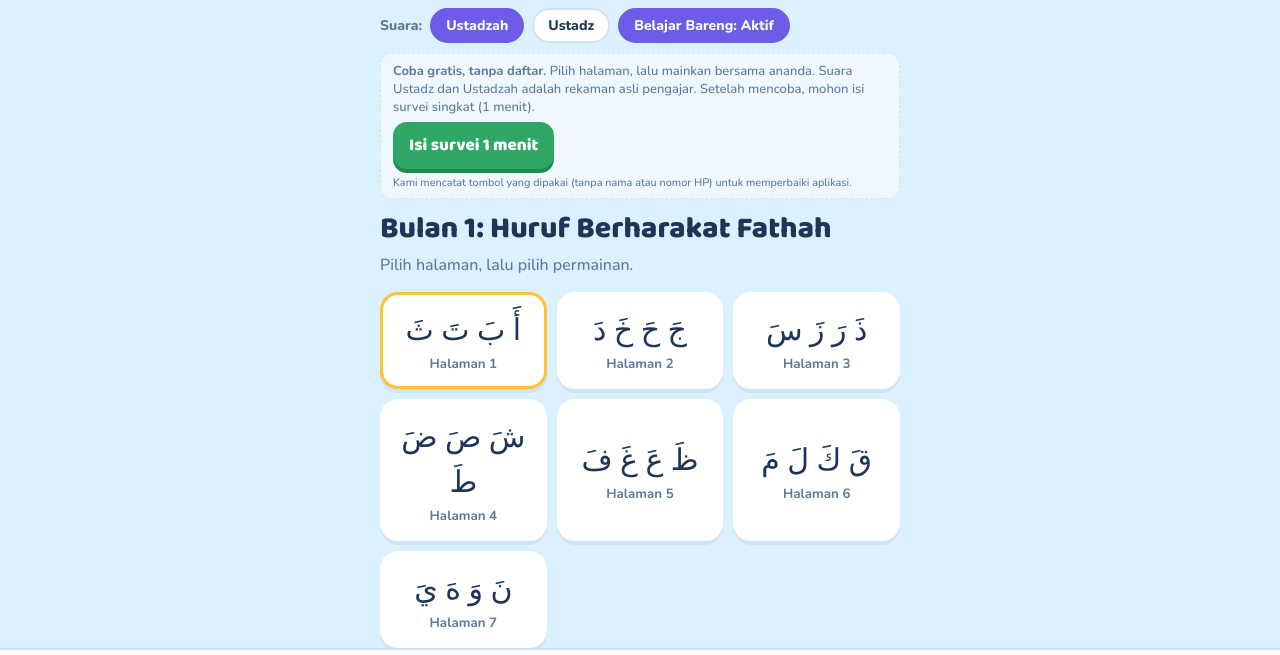
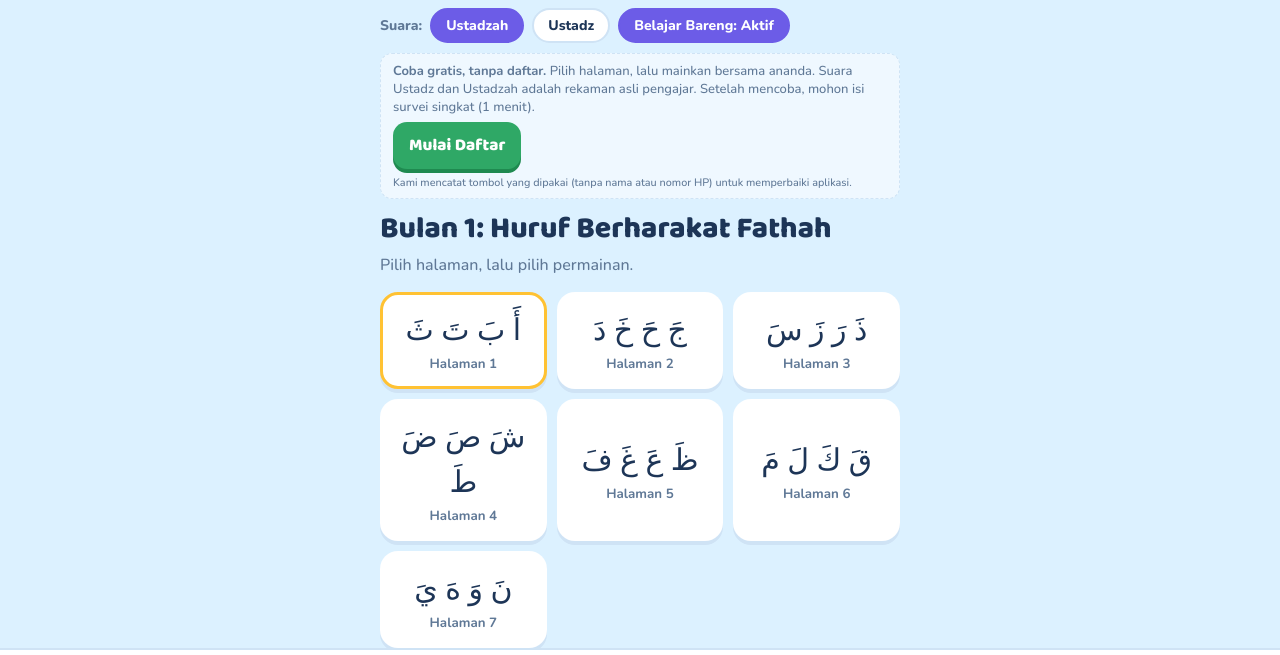
Before and after one commit to kemalfirdaus-01/ngajiceria, a plain HTML site: page index.html in a window 1280 px wide. Shown: the part 78-733 px from the top of the page. Drawn offline with nearby package versions, Linux system fonts and the light colour scheme; a web font is replaced by a local one.

Commit message:
Add files via upload

```diff
--- a/index.html
+++ b/index.html
@@ -199,7 +199,7 @@ nav a.aktif{color:var(--tinta);background:var(--langit)}
     <button type="button" class="ps" id="bareng">Belajar Bareng</button>
     <span id="info-suara" class="info-suara" aria-live="polite"></span>
   </div>
-  <div class="catatan ajak"><span><b>Coba gratis, tanpa daftar.</b> Pilih halaman, lalu mainkan bersama ananda. Suara Ustadz dan Ustadzah adalah rekaman asli pengajar. Setelah mencoba, mohon isi survei singkat (1 menit).</span><button type="button" class="btn-sv" data-buka-survei="atas">Isi survei 1 menit</button><small>Kami mencatat tombol yang dipakai (tanpa nama atau nomor HP) untuk memperbaiki aplikasi.</small></div>
+  <div class="catatan ajak"><span><b>Coba gratis, tanpa daftar.</b> Pilih halaman, lalu mainkan bersama ananda. Suara Ustadz dan Ustadzah adalah rekaman asli pengajar. Setelah mencoba, mohon isi survei singkat (1 menit).</span><button type="button" class="btn-sv" data-buka-survei="atas">Mulai Daftar</button><small>Kami mencatat tombol yang dipakai (tanpa nama atau nomor HP) untuk memperbaiki aplikasi.</small></div>
 
   <!-- PETA BELAJAR -->
   <section class="hal" id="hal-peta">
@@ -314,7 +314,7 @@ nav a.aktif{color:var(--tinta);background:var(--langit)}
       <div class="hrg">Rp399rb <small>/ tahun, setara Rp33rb/bulan, hemat 32%</small></div>
       <ul><li>Isi paket Bulanan selama 12 bulan sampai wisuda Juz 30</li><li>Termasuk 2–3 materi baru tiap bulan</li></ul>
     </div>
-    <button type="button" class="btn-sv" data-buka-survei="paket" style="align-self:stretch">Paket mana yang Ayah/Bunda pilih? Isi survei</button>
+    <button type="button" class="btn-sv" data-buka-survei="paket" style="align-self:stretch">Mulai Daftar</button>
   </section>
 
   <!-- MATERI BULANAN -->
@@ -601,7 +601,7 @@ nav a.aktif{color:var(--tinta);background:var(--langit)}
   const selesai = (pesan) => {
     konfeti(); nada([523,659,784,1047],0.14);
     const d = document.createElement("div");
-    d.innerHTML = `<h2 style="font-size:28px;margin:6px 0">${pesan}</h2><div class="baris"><button class="tombol t-ungu" id="lagi">Main lagi</button><button class="tombol t-hijau" data-buka-survei="selesai">Isi survei</button></div>`;
+    d.innerHTML = `<h2 style="font-size:28px;margin:6px 0">${pesan}</h2><div class="baris"><button class="tombol t-ungu" id="lagi">Main lagi</button><button class="tombol t-hijau" data-buka-survei="selesai">Mulai Daftar</button></div>`;
     arena.querySelectorAll(":scope > :not(.kembali)").forEach(e => e.remove());
     arena.appendChild(d);
     document.getElementById("lagi").addEventListener("click", tutupArena);
@@ -927,15 +927,15 @@ nav a.aktif{color:var(--tinta);background:var(--langit)}
 <div class="kartu-ajak" id="kartu-ajak" hidden role="dialog" aria-label="Ajakan survei">
   <b>Ayah/Bunda, bagaimana kesannya?</b>
   <span>Bantu kami 1 menit lewat survei singkat. Jawaban Ayah/Bunda menentukan materi berikutnya.</span>
-  <div class="baris-aj"><button type="button" class="btn-sv" data-buka-survei="kartu">Isi survei</button><button type="button" class="nanti" id="nanti">Nanti saja</button></div>
+  <div class="baris-aj"><button type="button" class="btn-sv" data-buka-survei="kartu">Mulai Daftar</button><button type="button" class="nanti" id="nanti">Nanti saja</button></div>
 </div>
 
 <div class="sv" id="survei" hidden role="dialog" aria-modal="true" aria-labelledby="sv-judul">
   <div class="isi-sv">
     <button type="button" class="tutup-sv" id="tutup-sv">← Kembali ke aplikasi</button>
     <div id="sv-langkah1" style="display:flex;flex-direction:column;gap:12px">
-      <h2 id="sv-judul">Survei singkat Ngaji Ceria</h2>
-      <p class="lead">10 pertanyaan, sekitar 1 menit. Jawab sejujurnya, termasuk kalau kurang suka. Itu yang paling membantu kami.</p>
+      <h2 id="sv-judul">Mulai Daftar</h2>
+      <p class="lead" style="background:#fff;border-radius:18px;padding:14px 16px;color:var(--tinta);box-shadow:0 3px 0 var(--garis)">Aplikasi ini masih dalam uji coba gratis. Jika Ayah/Bunda ingin versi yang lebih lengkap, silakan isi survei untuk membantu kami dalam pengembangan. Jawab sejujurnya ya, karena saran dan kritik dari Ayah/Bunda sangat berharga bagi kami untuk meng-upgrade aplikasi ini. Terima kasih ☺️🙏🏻<br><b>Jazakumullah khairan.</b></p>
       <form id="sv-form" novalidate style="display:flex;flex-direction:column;gap:12px">
         <fieldset><legend>1. Usia ananda</legend><div class="opsi" data-q>
           <label><input type="radio" name="q1" value="<4 th"><span>Di bawah 4 th</span></label>
```
